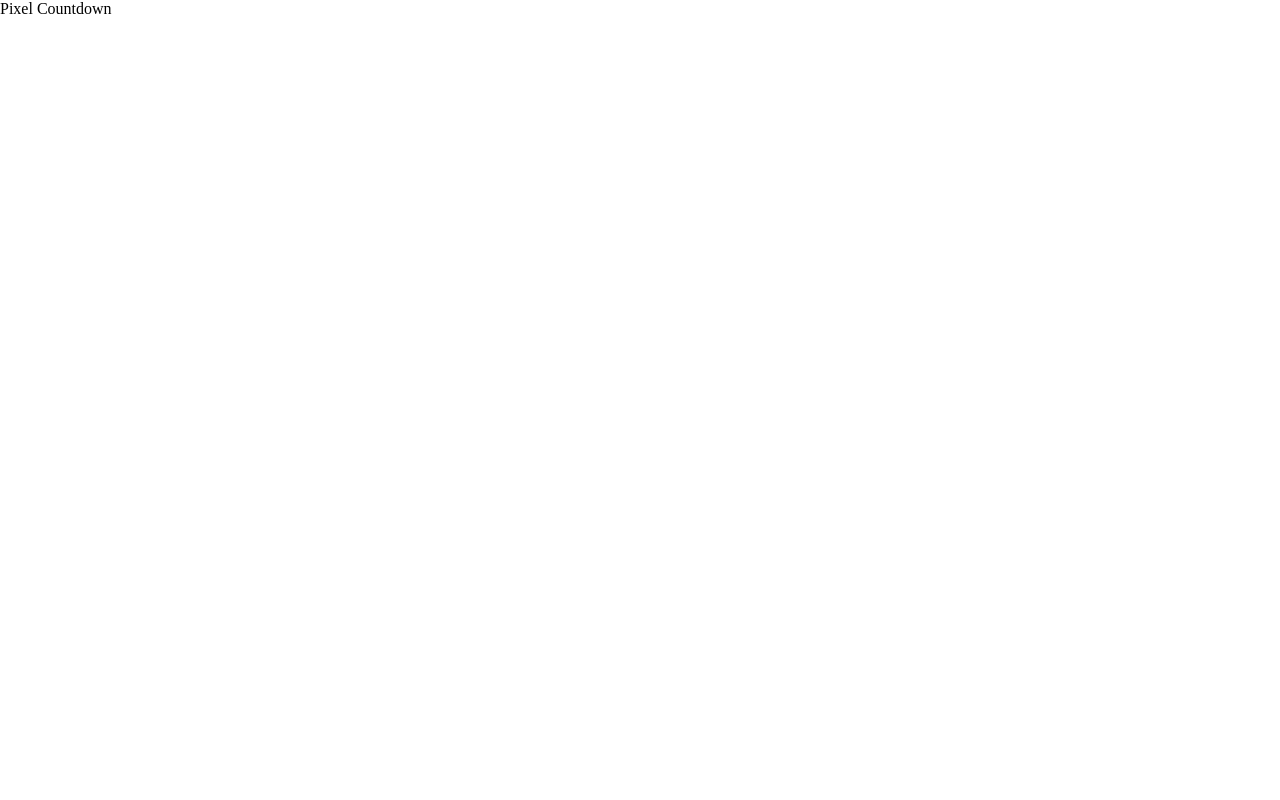
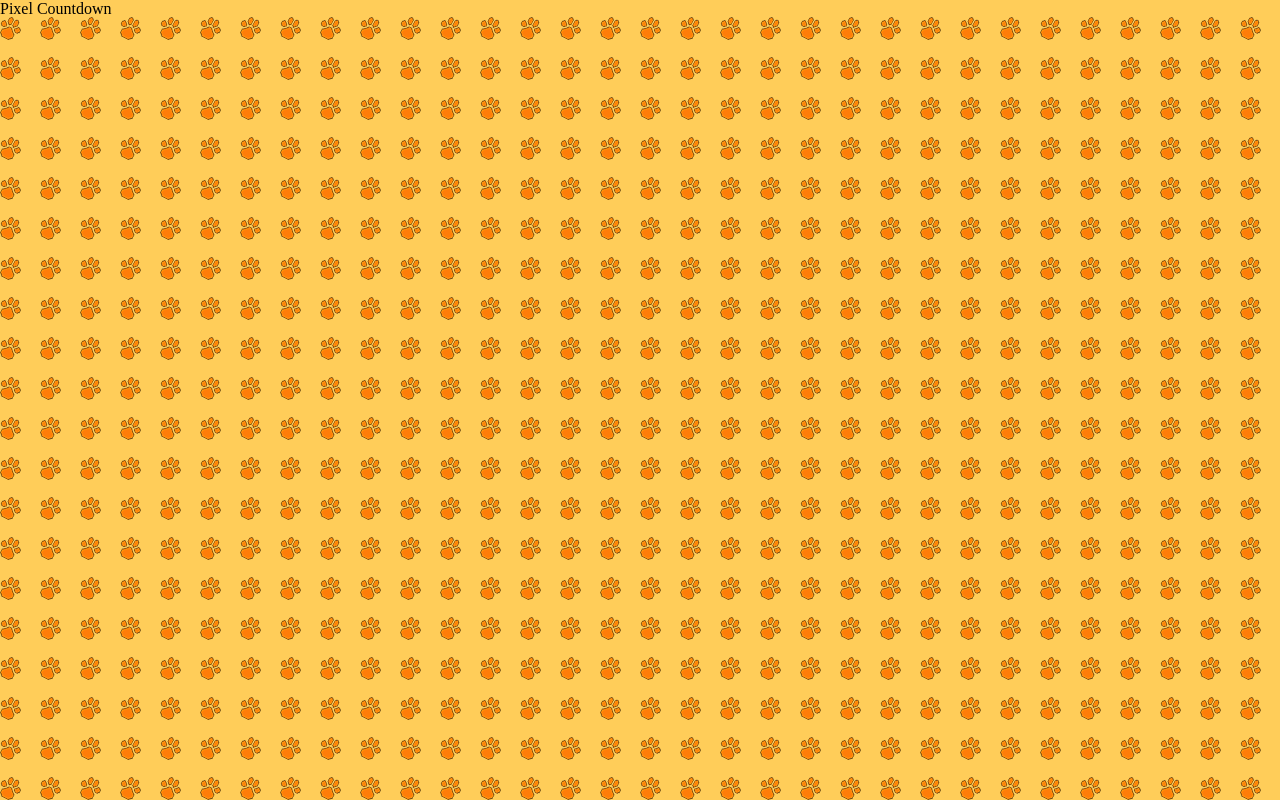
Before and after one commit to spaulas/PixelCountdown, a React (Create React App) app: page / in a window 1280 px wide. Built offline with nearby package versions, Linux system fonts and the light colour scheme.

Commit message:
add background pattern

```diff
--- a/src/App/App.css
+++ b/src/App/App.css
@@ -1,2 +1,6 @@
 .App {
+  background-image: url("../assets/PawPattern.png");
+  background-color: #ffcd59;
+  width: 100vw;
+  height: 100vh;
 }
```
Also changed, not shown: src/assets/PawPattern.png (added).
